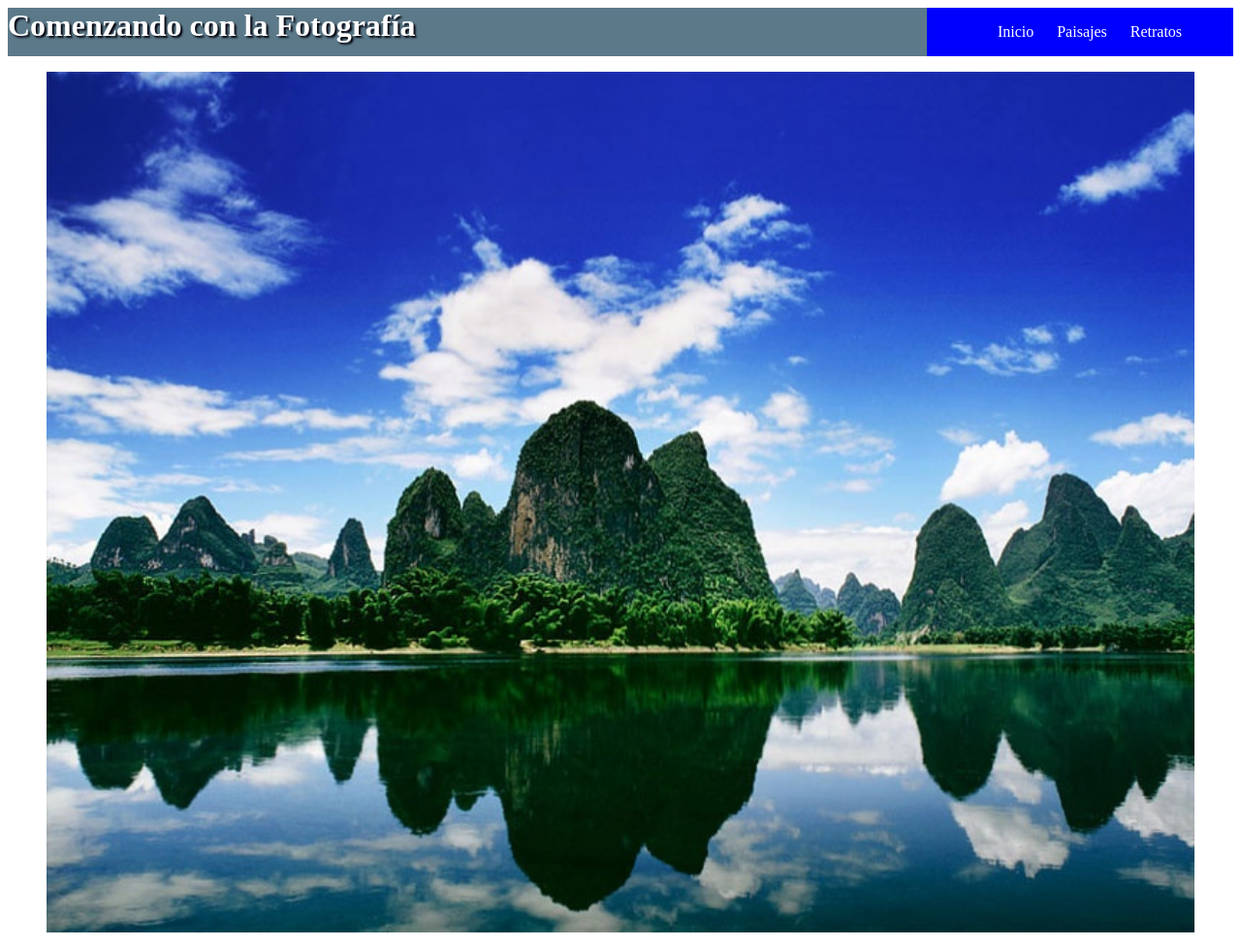
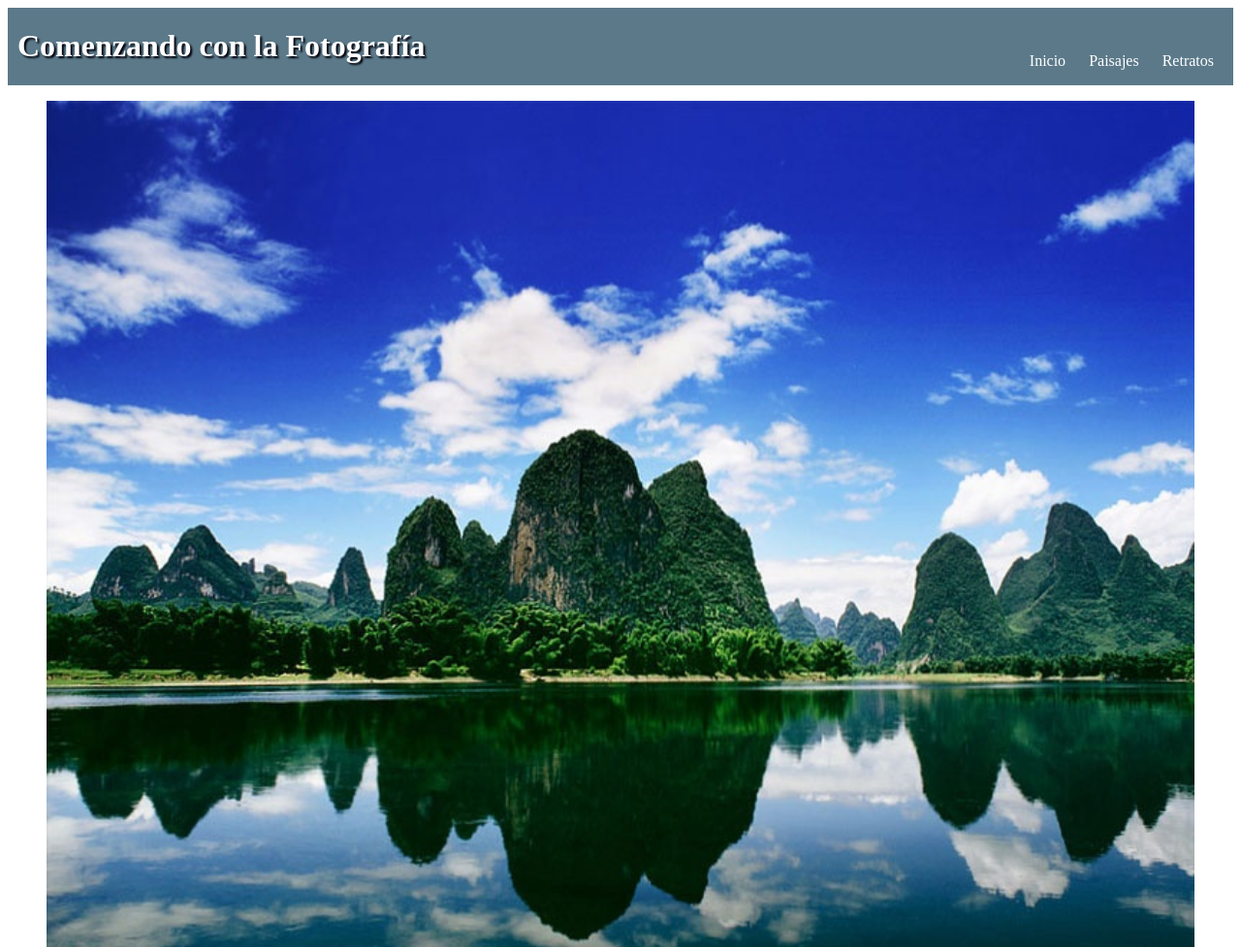
Before and after one commit to xaviersanchezm/examen-final-CSS, a plain HTML site: page index.html in a window 1280 px wide. Shown: the top 977 px of the page at 97% size. Drawn offline with Linux system fonts and the light colour scheme.

Commit message:
Actaulización características Menú del Cabezal

```diff
--- a/CSS/Estilos.css
+++ b/CSS/Estilos.css
@@ -1,30 +1,36 @@
+
 #container {
   background-color: #5B7989;
   color: white;
   border-radius: 10px,10px;
-  height: 50px;
-  vertical-align: middle;
-    }
+  text-align:left;
+}
 #container h1{
-    text-align: left;
     color: white;
   	text-shadow: 2px 2px 2px #02010a;
-    display: inline;
+    display:inline-flex;
+    text-align:center;
+    margin-left: 10px;
+      }
+  #menu-principal{
+      background-color: #5B7989;
+      float: right;
+      color: white;
+      padding-top: 30px;
   }
-  #menu-principal{
-      float: right;
-      height: 50px;
-      background-color: blue;
-      width:25%;
-      color: white;
+  @media (max-width: 700px) {
+  #menu-principal {
+  padding-top:0;
+  float:none;
+  }
   }
   #menu-principal ul{
     list-style-type: none;
     text-align: center;
    }
  #menu-principal li{
-   display: inline;
-  text-align: center;
+   display: inline-flex;
+   text-align: center;
    margin: 0 20px 0 0;
    }
   #menu-principal li a {
```
